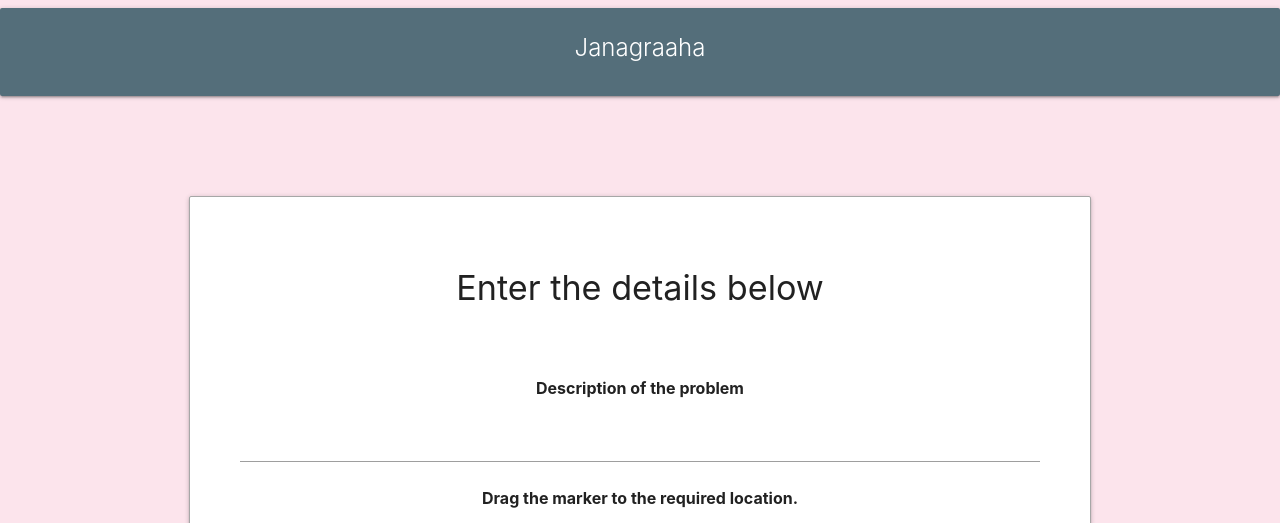
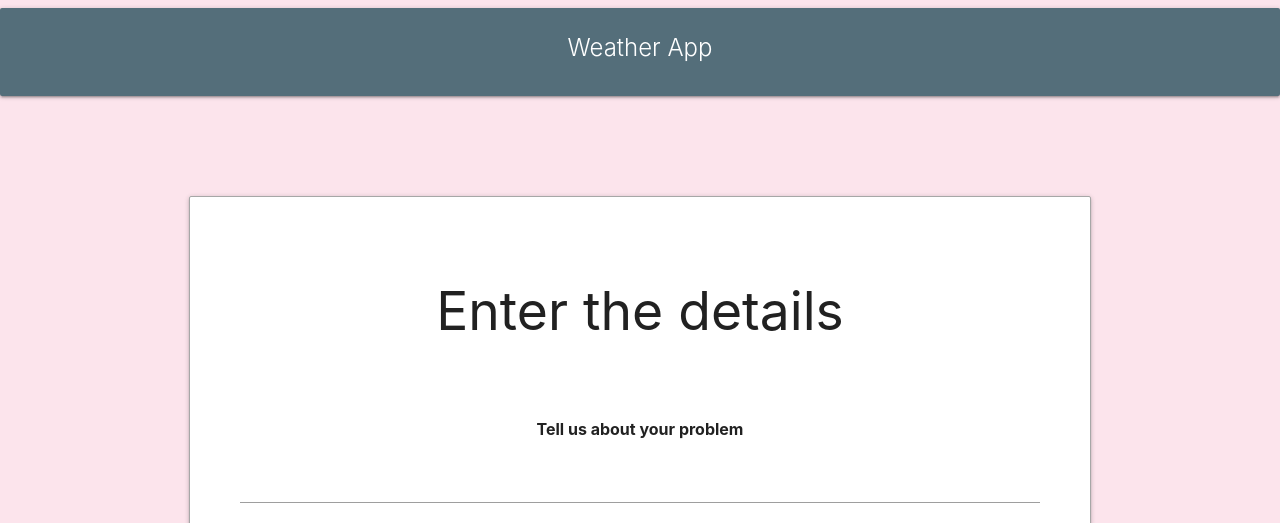
Before and after one commit to CFGIndia20/team-16, a plain HTML site: page frontend_map/index.html in a window 1280 px wide. Shown: the top 523 px of the page. Drawn offline with nearby package versions, Linux system fonts and the light colour scheme; some packages are replaced by stand-ins of ours; grey boxes are pictures that could not be loaded.

Commit message:
Add files via upload

```diff
--- a/frontend_map/index.html
+++ b/frontend_map/index.html
@@ -10,20 +10,20 @@
         src="https://maps.googleapis.com/maps/api/js?key=AIzaSyAGDJpu0p6GzfFMxDd7ALcFvd9JK9SKMnI&callback=initMap">
     </script>
     <script src="map2.js"></script>
-    <title>Janagraaha</title>
+    <title>Weather App</title>
 </head>
 <body class="pink lighten-5">
     <div class="card blue-grey darken-1">
         <div class="card-content white-text head">
-          <span class="card-title bold1">Janagraaha</span>
+          <span class="card-title bold1">Weather App</span>
         </div>
     </div>
     <div id="begin" class="container card-panel white lighten-2 ">
-        <h4>Enter the details below</h4>
+        <h2>Enter the details</h2>
         <br>
         <br>
-        <p>Description of the problem</p>
-        <input type="text" id="desc">
+        <p>Tell us about your problem</p>
+        <input type="text" id="probstatement">
         <p>Drag the marker to the required location.</p>
         <div id="map"></div>
         <br><br>
@@ -41,17 +41,19 @@
         <div>
             <h2 id="place" ></h2>
         </div>
-        <div>
-            <p>Latitude - <span id="ltt"></span> </p>
+        <!-- <div>
+            <img src="" id="img2">
         </div>
         <div>
-            <p>Longitude - <span id="lgg"></span> </p>
+            <p id="des" class="textstyle"></p>
         </div>
         <div>
-            <p>Problem stated - <span id="desc1"></span> </p>
-
+            <p class="textstyle"><span id="temp" ></span>° Celcius</p>
         </div>
 
+        <div>
+            <p class="textstyle">Humidity: <span id ="pres"></span></p>
+        </div> -->
     </div>
 </body>
 </html>
```
